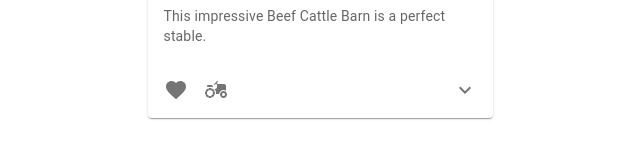
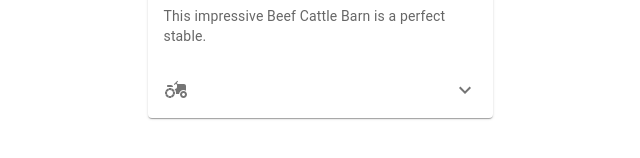
Before and after one commit to JosephAshiyan/farm-management, a React (Create React App) app: page /beefPage in a window 1280 px wide. Shown: the part 388-546 px from the top of the page, without its empty margins (320-960 px from the left). Built offline with nearby package versions, Linux system fonts and the light colour scheme; no server answers.

Commit message:
Some minor changes Barn Card

```diff
--- a/src/pages/Barns/BeefCattle/BarnCard.js
+++ b/src/pages/Barns/BeefCattle/BarnCard.js
@@ -1,5 +1,6 @@
 import * as React from "react";
 import { styled } from "@mui/material/styles";
+// import { styled } from "@mui/system";
 import { makeStyles } from "@mui/styles";
 import Card from "@mui/material/Card";
 import CardHeader from "@mui/material/CardHeader";
@@ -11,7 +12,6 @@ import Avatar from "@mui/material/Avatar";
 import IconButton from "@mui/material/IconButton";
 import Typography from "@mui/material/Typography";
 import { red } from "@mui/material/colors";
-import FavoriteIcon from "@mui/icons-material/Favorite";
 import AgricultureIcon from '@mui/icons-material/Agriculture';
 import ExpandMoreIcon from "@mui/icons-material/ExpandMore";
 import MoreVertIcon from "@mui/icons-material/MoreVert";
@@ -49,7 +49,7 @@ export default function BarnCard() {
     setExpanded(!expanded);
   };
 const barn = {
-  barnImage: "https://media.sciencephoto.com/image/c0125485/800wm",
+  barnImage: "https://cdn.pixabay.com/photo/2018/07/06/23/30/cows-3521371_1280.jpg",
   barnTitle: "Beef Cattle Barn",
   barnNotes: "Some imformation about barn",
   healthStatus: "Healthy: 40, Sick: 2",
@@ -92,9 +92,9 @@ const barn = {
         </Typography>
       </CardContent>
       <CardActions disableSpacing>
-        <IconButton aria-label="add to favorites">
+        {/* <IconButton aria-label="add to favorites">
           <FavoriteIcon />
-        </IconButton>
+        </IconButton> */}
         <IconButton aria-label="share">
           <AgricultureIcon />
         </IconButton>
```
